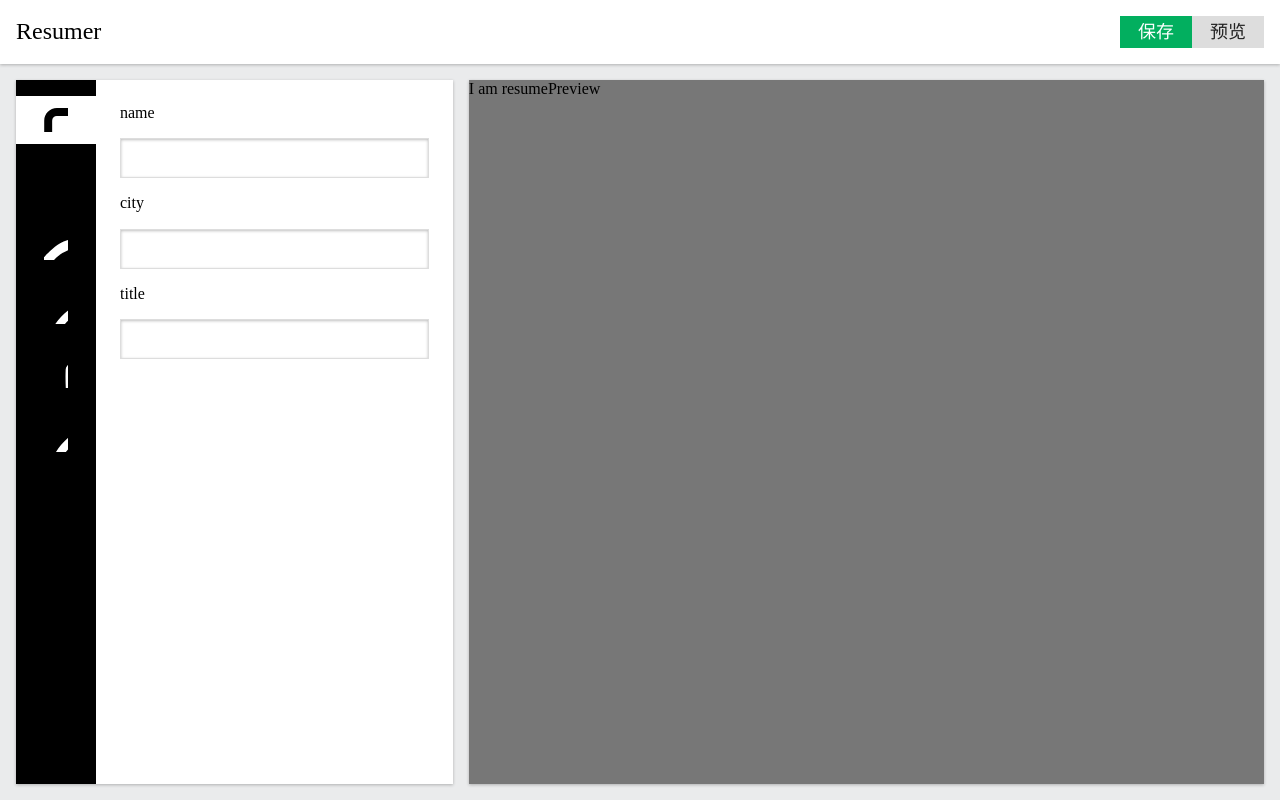
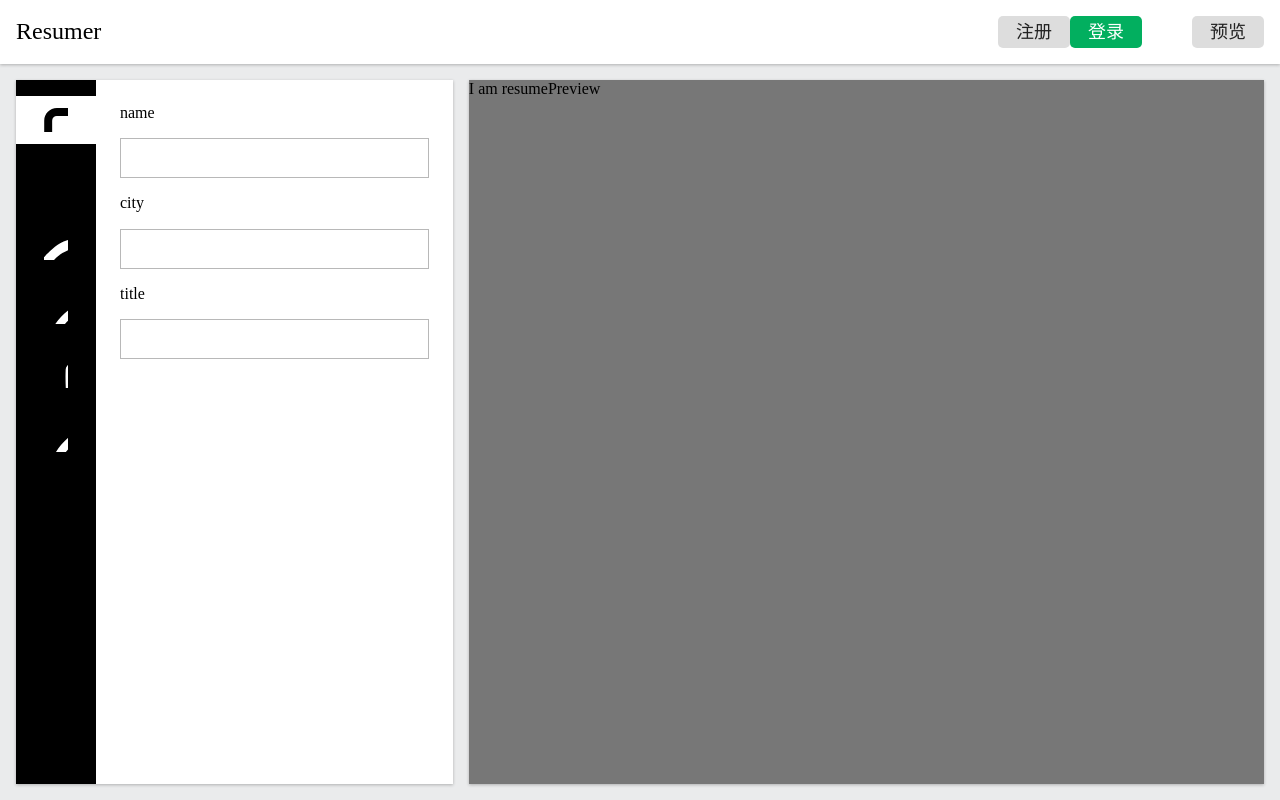
Before and after one commit to gyzdgh/Vue-resume, a Vue app: page / in a window 1280 px wide. Built offline with nearby package versions, Linux system fonts and the light colour scheme.

Commit message:
引入vuex && 改写data && 添加顶部按钮修改输入框样式

```diff
--- a/package.json
+++ b/package.json
@@ -14,7 +14,8 @@
     "node-sass": "^4.9.2",
     "normalize.css": "^8.0.0",
     "sass-loader": "^7.0.3",
-    "vue": "^2.5.2"
+    "vue": "^2.5.2",
+    "vuex": "^3.0.1"
   },
   "devDependencies": {
     "autoprefixer": "^7.1.2",
--- a/src/App.vue
+++ b/src/App.vue
@@ -24,13 +24,12 @@ import ResumePreview from "./components/ResumePreview";
 //引入图标
 import icons from "./assets/icons";
 
+//引入数据
+import store from './store/index'
+
 export default {
   name: "app",
-  data: function() {
-    return {
-      text: "你好"
-    };
-  },
+  store,
   //三大块
   components: { Topbar, ResumeEditor, ResumePreview },
   //创建icon图标
--- a/src/components/ResumeEditor.vue
+++ b/src/components/ResumeEditor.vue
@@ -13,13 +13,15 @@
     <ol class="panels">
       <!-- 切换展示区 -->
       <li v-for="item in resume.config" v-show="item.field === selected">
-       <div v-if="resume[item.field] instanceof Array ">
+       <div v-if="resume[item.field] instanceof Array">
           <div class="subitem" v-for="subitem in resume[item.field]">
             <div class="resumeField" v-for="(value,key) in subitem">
               <label> {{key}} </label>
-              <input type="text" :value = "value" />
+              <input type="text"  :value = "value" />
             </div>
             <hr>
+            <button class="add"  @click="addResumeSubfield(item.field)" >添加</button>
+            <button class="del">删除</button>
           </div>
         </div>
       <div v-else class="resumeField" v-for="(value,key) in resume[item.field]">
@@ -34,47 +36,22 @@
 <script>
 export default {
   name: "ResumeEditor",
-  data() {
-    return {
-      selected: "profile",
-      resume: {
-        config: [
-          { field: "profile", icon: "id" },
-          { field: "work history", icon: "work" },
-          { field: "education", icon: "book" },
-          { field: "projects", icon: "heart" },
-          { field: "awards", icon: "cup" },
-          { field: "contacts", icon: "phone" }
-        ],
-        profile: {
-          name: "",
-          city: "",
-          title: ""
+  computed: {
+      selected:{
+        get(){
+          return this.$store.state.selected
         },
-        "work history": [
-          { company: "AL", content: "我的第二份工作是" },
-          { company: "TX", content: "我的第一份工作是" }
-        ],
-        education: [
-          { school: "AL", content: "文字" },
-          { school: "TX", content: "文字" }
-        ],
-        projects: [
-          { name: "project A", content: "文字" },
-          { name: "project B", content: "文字" }
-        ],
-        awards: [
-          { name: "awards A", content: "文字" },
-          { name: "awards B", content: "文字" }
-        ],
-        contacts: [
-          { contact: "phone", content: "13812345678" },
-          { contact: "qq", content: "12345678" }
-        ]
+        set(value){
+          return this.$store.commit('switchTab', value)
+        }
+      },
+      resume (){
+        return this.$store.state.resume
       }
-    };
+    },
+    methods: {
+    }
   }
-};
 </script>
 
 <style lang="scss" scoped>
@@ -123,16 +100,38 @@ ol {
   }
   input[type="text"] {
     margin: 16px 0;
-    border: 1px solid #ddd;
-    box-shadow: inset 0 1px 3px 0 rgba(0, 0, 0, 0.25);
+    border: 1px solid #b8b8b8;
     width: 100%;
     height: 40px;
     padding: 0 8px;
+  }
+  input[type="text"]:focus{
+    outline: none;
+    border-color: #4b94fc;
   }
 }
 hr {
   border: none;
   border-top: 1px solid #ddd;
-  margin: 24px 0;
+  margin: 5px 0;
+}
+.add,
+.del{
+  border:none;
+  cursor: pointer;
+  background-color: #15222a;
+  color: #fff;
+  font-size: 12px;
+  padding: 5px;
+  border-radius: 3px;
+  outline: none;
+}
+.add:hover{
+  background-color: #ccc;
+  color: #000;
+}
+.del:hover{
+  background-color: #ccc;
+  color: #000;
 }
 </style>
--- a/src/components/Topbar.vue
+++ b/src/components/Topbar.vue
@@ -3,7 +3,8 @@
     <div class="wrapper">
       <span class="logo">Resumer</span>
       <div class="actions">
-        <button class="primary">保存</button>
+        <button class="primary1">注册</button>
+        <button class="primary">登录</button>
         <button class="primary2">预览</button>
       </div>
     </div>
@@ -45,13 +46,19 @@ button {  // 由于加了 scoped， 所以这个 button 选择器只在本组件
   font-size: 18px;
   background: #ddd;
   color: #222;
+  border-radius: 5px;
+  outline-style: none;
   &:hover {
     box-shadow: 1px 1px 1px hsla(0, 0, 0, 0.5);
+  }
+  &.primary1{
+    outline-style: none;
   }
   &.primary {
     background: #02af5f;
     color: white;
     outline-style: none;
+    margin-right: 50px;
   }
   &.primary2{
     background: #ddd;
--- /dev/null
+++ b/src/store/index.js
@@ -0,0 +1,43 @@
+import Vuex from 'vuex'
+import Vue from 'vue'
+Vue.use(Vuex)
+export default new Vuex.Store({
+  state: {
+    selected: 'profile',
+    resume: {
+      config: [
+        { field: 'profile', icon: 'id' },
+        { field: 'workHistory', icon: 'work' },
+        { field: 'education', icon: 'book' },
+        { field: 'projects', icon: 'heart' },
+        { field: 'awards', icon: 'cup' },
+        { field: 'contacts', icon: 'phone' },
+      ],
+      profile: {
+        name: '',
+        city: '',
+        title: ''
+      },
+      'workHistory': [
+        { company: 'AL', content: '我的第二份工作是' }
+      ],
+      education: [
+        { school: 'AL', content: '文字' }
+      ],
+      projects: [
+        { name: 'project A', content: '文字' }
+      ],
+      awards: [
+        { name: 'awards A', content: '文字' }
+      ],
+      contacts: [
+        { contact: 'phone', content: '13812345678' }
+      ],
+    }
+  },
+  mutations: {
+    switchTab (state, payload){
+      state.selected = payload
+    }
+}
+})
```
Also changed, not shown: 1 other file (tests, documents, lock files or other folders).
